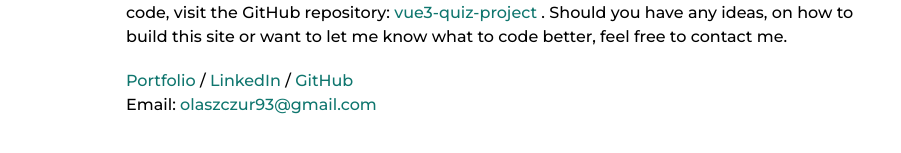
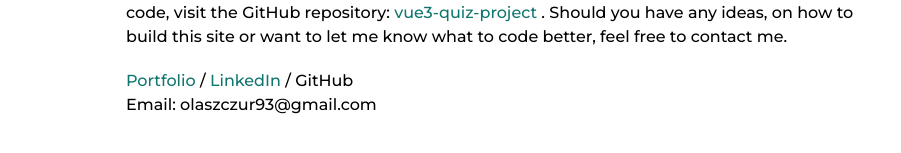
Before and after one commit to Nikara4/vue3-FM-project, a Vue app: page /about in a window 1280 px wide. Shown: the part 345-498 px from the top of the page, without its empty margins (130-1031 px from the left). Built offline with nearby package versions, Linux system fonts and the light colour scheme.

Commit message:
typescript changes for deployment

```diff
--- a/src/components/quiz/QuizDetail.vue
+++ b/src/components/quiz/QuizDetail.vue
@@ -15,7 +15,9 @@
       class="uppercase font-sans antialiased font-semibold text-2xl ml-5 mb-3"
     >
       {{ quizCategoryName?.name }}
-      <span v-if="!showResults && quizStarted">: question {{ questionStatus }}</span>
+      <span v-if="!showResults && quizStarted"
+        >: question {{ questionStatus }}</span
+      >
     </h3>
   </div>
   <div v-if="initialQuizPage">
@@ -26,14 +28,8 @@
 
 <script lang="ts">
 import BasicButton from '../button/BasicButton.vue';
-import { quizCategory } from '../../data/quizCategories.js';
-
-type QuizCategoryName = {
-  categoryNumber: string,
-  name: string,
-  descr: string,
-  img: string,
-}
+import { quizCategory } from '../../data/quizCategories';
+import type { Quiz } from '../../types/quizCategories';
 
 export default {
   components: {
@@ -50,7 +46,7 @@ export default {
   emits: ['start-quiz'],
   data() {
     return {
-      quizCategoryName: {} as QuizCategoryName | undefined,
+      quizCategoryName: {} as Quiz | undefined,
       quizCategory: quizCategory,
     };
   },
--- /dev/null
+++ b/src/data/about.ts
@@ -0,0 +1,20 @@
+export const about = {
+  descr:
+    "Hello there! I'm Nikara and I am a Frontend Developer. My main language is JavaScript and I am currently expanding my framework knowledge. This site is coded in Vue.js 3, as my main project when learning the framework. The site provides many quiz from various categories and I intend to expand the list (and later maybe the amount of questions and difficulty). The API providing the questions comes from",
+  apiLink: 'https://opentdb.com/',
+  apiLinkDesc: 'Open Trivia DB',
+  repoDescr:
+    'If you would like to know what I have planned for this site or simply what to check out my code, visit the GitHub repository:',
+  githubProjectLink: 'https://github.com/Nikara4/vue3-quiz-project',
+  githubProjectDesc: 'vue3-quiz-project',
+  contactDesc:
+    '. Should you have any ideas, on how to build this site or want to let me know what to code better, feel free to contact me.',
+  portfolioLink: 'https://github.com/Nikara4/MERN_it_memes_website/',
+  portfolioDesc: 'Portfolio',
+  linkedInLink: 'https://www.linkedin.com/in/aleksandra-szczur/',
+  linkedInDesc: 'LinkedIn',
+  githubLink: 'https://github.com/Nikara4/',
+  githubDescr: 'GitHub',
+  emailLink: 'mailto:olaszczur93@gmail.com',
+  emailDescr: 'olaszczur93@gmail.com',
+};
--- a/src/data/quizCategories.ts
+++ b/src/data/quizCategories.ts
@@ -1,56 +1,67 @@
-export const quizCategory = [
+import type { QuizCategories } from '@/types/quizCategories';
+
+export const quizCategory: QuizCategories = [
   {
     name: 'Entertainment: Books',
     categoryNumber: '10',
     img: 'pexels-books-1472841.jpeg',
-    descr: 'Spanning childhood classics and must-read novels to iconic authors and new fictional favourites, here are trivia questions to test the literary knowledge of loved ones of any age.',
+    descr:
+      'Spanning childhood classics and must-read novels to iconic authors and new fictional favourites, here are trivia questions to test the literary knowledge of loved ones of any age.',
   },
   {
     name: 'Entertainment: Video Games',
     categoryNumber: '15',
     img: 'pexels-games-442576.jpeg',
-    descr: 'Everyone loves gaming, right? You bet! But it\'s one thing being great at it - how much do you really know about it? Like, really know about it? Gaming is a huge deal, with a long history around the world and loads of amazing inventions along the way.',
+    descr:
+      "Everyone loves gaming, right? You bet! But it's one thing being great at it - how much do you really know about it? Like, really know about it? Gaming is a huge deal, with a long history around the world and loads of amazing inventions along the way.",
   },
   {
     name: 'Entertainment: Japanese Anime & Manga',
     categoryNumber: '31',
     img: 'pexels-anime-manga-9334944.jpeg',
-    descr: 'Play this trivia anime quiz and challenge yourself by varied questions about guessing anime names by pictures or guessing the characters. Only real fans pass this amazing quiz.',
+    descr:
+      'Play this trivia anime quiz and challenge yourself by varied questions about guessing anime names by pictures or guessing the characters. Only real fans pass this amazing quiz.',
   },
   {
     name: 'Celebrities',
     categoryNumber: '26',
     img: 'pexels-celebrities-3394310.jpeg',
-    descr: 'Think you know everything about famous stars? Then this celebrity quiz is for you! The best celebrity quiz. From the stars of your favourite Netflix shows to world leaders, we\'ve got your favourite celeb quiz right here.'
+    descr:
+      "Think you know everything about famous stars? Then this celebrity quiz is for you! The best celebrity quiz. From the stars of your favourite Netflix shows to world leaders, we've got your favourite celeb quiz right here.",
   },
   {
     name: 'Animals',
     categoryNumber: '27',
     img: 'pexels-animals-39627.jpeg',
-    descr: 'How much do you know about the animal kingdom? Take this gigantic animal quiz and find out! Test your knowledge of the animal kingdom with these fun, educational, and exciting trivia questions.',
+    descr:
+      'How much do you know about the animal kingdom? Take this gigantic animal quiz and find out! Test your knowledge of the animal kingdom with these fun, educational, and exciting trivia questions.',
   },
   {
     name: 'Geography',
     categoryNumber: '22',
     img: 'pexels-geography-5008436.jpeg',
-    descr: 'Learning geography doesn\'t have to be boring. Do it the easy way with this quiz! In no time, you could learn to locate every single country in the world on a map.',
+    descr:
+      "Learning geography doesn't have to be boring. Do it the easy way with this quiz! In no time, you could learn to locate every single country in the world on a map.",
   },
   {
     name: 'Film',
     categoryNumber: '11',
     img: 'pexels-film-3945317.jpeg',
-    descr: 'Test your cinema IQ with questions about everything from Old Hollywood to today\'s blockbusters and beyond. Film buffs, this one\'s for you. Put your knowledge to the test and see how many movie trivia questions you can get right!' ,
+    descr:
+      "Test your cinema IQ with questions about everything from Old Hollywood to today's blockbusters and beyond. Film buffs, this one's for you. Put your knowledge to the test and see how many movie trivia questions you can get right!",
   },
   {
     name: 'Science: Computers',
     categoryNumber: '18',
     img: 'pexels-computers-50711.jpeg',
-    descr: 'The device on which you\'re viewing this quiz - do you know how it works? There is a vast amount of processes going on under the hood of whatever phone, laptop or tablet you use on a daily basis, an endless array of ones and zeroes all working together to display these words. How does it all work? Test your knowledge on that and all the other facets of computer science in this quiz!',
+    descr:
+      "The device on which you're viewing this quiz - do you know how it works? There is a vast amount of processes going on under the hood of whatever phone, laptop or tablet you use on a daily basis, an endless array of ones and zeroes all working together to display these words. How does it all work? Test your knowledge on that and all the other facets of computer science in this quiz!",
   },
   {
     name: 'Entertainment: Comics',
     categoryNumber: '29',
     img: 'pexels-comics-7524996.jpeg',
-    descr: 'Are you a comic book fanatic? Can you name every character who\'s held the title of Ant-Man, rattle off the first appearances of the Justice League like your own birthday, and know by heart which creator gave birth to every major character? If so, these comic book trivia questions and answers are for you.',
+    descr:
+      "Are you a comic book fanatic? Can you name every character who's held the title of Ant-Man, rattle off the first appearances of the Justice League like your own birthday, and know by heart which creator gave birth to every major character? If so, these comic book trivia questions and answers are for you.",
   },
 ];
--- /dev/null
+++ b/src/types/quizCategories.ts
@@ -0,0 +1,8 @@
+export type Quiz = {
+  categoryNumber: string,
+  name: string,
+  descr: string,
+  img: string,
+}
+
+export type QuizCategories = Quiz[];
--- a/src/views/AboutView.vue
+++ b/src/views/AboutView.vue
@@ -7,63 +7,55 @@
       >
       <div class="my-5">
         <p>
-          Hello there! I'm Nikara and I am a Frontend Developer. My main
-          language is JavaScript and I am currently expanding my framework
-          knowledge. This site is coded in Vue.js 3, as my main project when
-          learning the framework. The site provides many quiz from various
-          categories and I intend to expand the list (and later maybe the amount
-          of questions and difficulty). The API providing the questions comes
-          from
+          {{ about.descr }}
           <a
             class="text-teal-700 hover:text-white hover:bg-teal-700 duration-300"
-            href="https://opentdb.com/"
-            >Open Trivia DB</a
+            :href="about.apiLink"
+            >{{ about.apiLinkDesc }}</a
           >.
         </p>
       </div>
       <div class="my-5">
         <p>
-          If you would like to know what I have planned for this site or simply
-          what to check out my code, visit the GitHub repository:
+          {{ about.repoDescr }}
           <a
             class="text-teal-700 hover:text-white hover:bg-teal-700 duration-300"
-            href="https://github.com/Nikara4/vue3-quiz-project"
+            :href="about.githubProjectLink"
           >
-            vue3-quiz-project
+            {{ about.githubProjectDesc }}
           </a>
-          . Should you have any ideas, on how to build this site or want to let
-          me know what to code better, feel free to contact me.
+          {{ about.contactDesc }}
         </p></div
       >
       <div class="my-5">
         <p>
           <a
             class="text-teal-700 hover:text-white hover:bg-teal-700 duration-300"
-            ref="https://github.com/Nikara4/MERN_it_memes_website/"
+            :href="about.portfolioLink"
           >
-            Portfolio
+            {{ about.portfolioDesc }}
           </a>
           /
           <a
             class="text-teal-700 hover:text-white hover:bg-teal-700 duration-300"
-            href="https://www.linkedin.com/in/aleksandra-szczur/"
+            :href="about.linkedInLink"
           >
-            LinkedIn
+            {{ about.linkedInDesc }}
           </a>
           /
           <a
             class="text-teal-700 hover:text-white hover:bg-teal-700 duration-300"
-            href="https://github.com/Nikara4/"
-            >GitHub</a
-          >
+            :href="about.githubLink"
+          ></a
+          >{{ about.githubDescr }}
         </p>
         <p>
           Email:
           <a
             class="text-teal-700 hover:text-white hover:bg-teal-700 duration-300"
-            href="mailto:olaszczur93@gmail.com"
-            >olaszczur93@gmail.com</a
-          >
+            :href="about.emailLink"
+          ></a
+          >{{ about.emailDescr }}
         </p></div
       >
     </div>
@@ -71,4 +63,13 @@
 </template>
 
 <script lang="ts">
+import { about } from '../data/about';
+
+export default {
+  data() {
+    return {
+      about: about,
+    };
+  },
+};
 </script>
--- a/tsconfig.json
+++ b/tsconfig.json
@@ -5,7 +5,8 @@
     "baseUrl": ".",
     "paths": {
       "@/*": ["./src/*"]
-    }
+    },
+    "lib": ["es2020", "DOM"],
   },
 
   "references": [
```
Also changed, not shown: src/views/QuizView.vue (+16 -16 lines).
